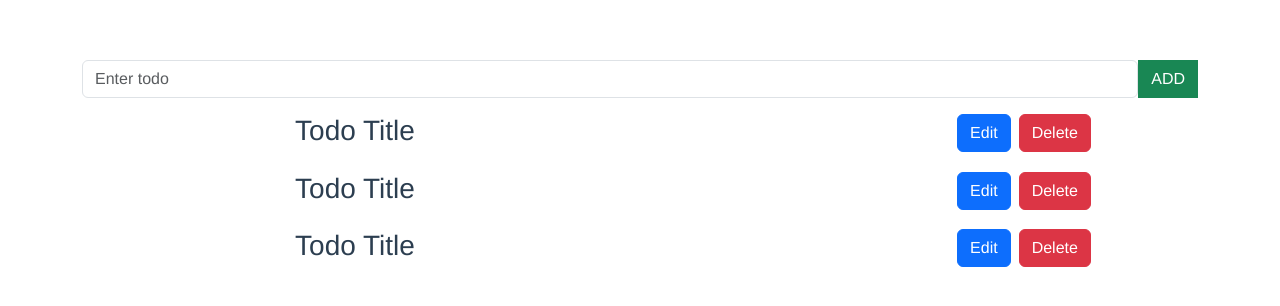
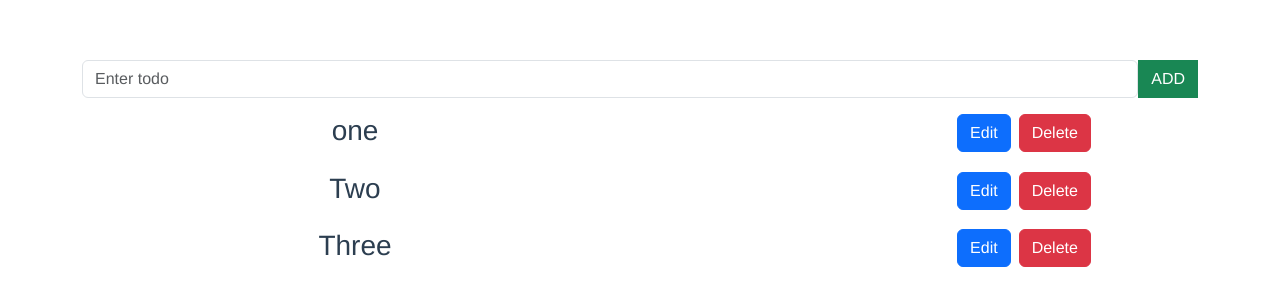
Before and after one commit to hninhnin0929/ToDoApp-V2, a Vue app: page / in a window 1280 px wide. Shown: the top 306 px of the page. Built offline with nearby package versions, Linux system fonts and the light colour scheme.

Commit message:
pass data form todolist to todoitem

```diff
--- a/src/components/TodoInput.vue
+++ b/src/components/TodoInput.vue
@@ -20,7 +20,7 @@ import { v1 } from 'uuid';
         methods: {
             ...mapActions(["addTodo"]),
             todoTextChange(e){
-                // this.todoText = e.target.value;
+                this.todoText = e.target.value;
                 console.log("todoTextChange ", this.todoText);
             },
             addTodoI(){
--- a/src/components/TodoItem.vue
+++ b/src/components/TodoItem.vue
@@ -2,7 +2,7 @@
     <div>
         <div class="row my-3 justify-content-between d-flex">
             <!-- <h5 class="col-1">#1</h5> -->
-            <h3 class="col-6">Todo Title</h3>
+            <h3 class="col-6">{{ todo.title }}</h3>
             <div class="col-4">
                 <button class="btn btn-primary mx-2 ">Edit</button>
                 <button class="btn btn-danger ">Delete</button>
@@ -14,6 +14,9 @@
 <script>
     export default {
         name: 'TodoItem',
+        props: {
+            todo: {},
+        },
     }
 </script>
 <style scoped>
--- a/src/components/TodoList.vue
+++ b/src/components/TodoList.vue
@@ -1,7 +1,7 @@
 <template>
     <div>
         <div v-for="todo in allTodos" :key="todo.id">
-            <TodoItem />
+            <TodoItem :todo="todo"/>
     </div>
     </div>
 </template>
```
